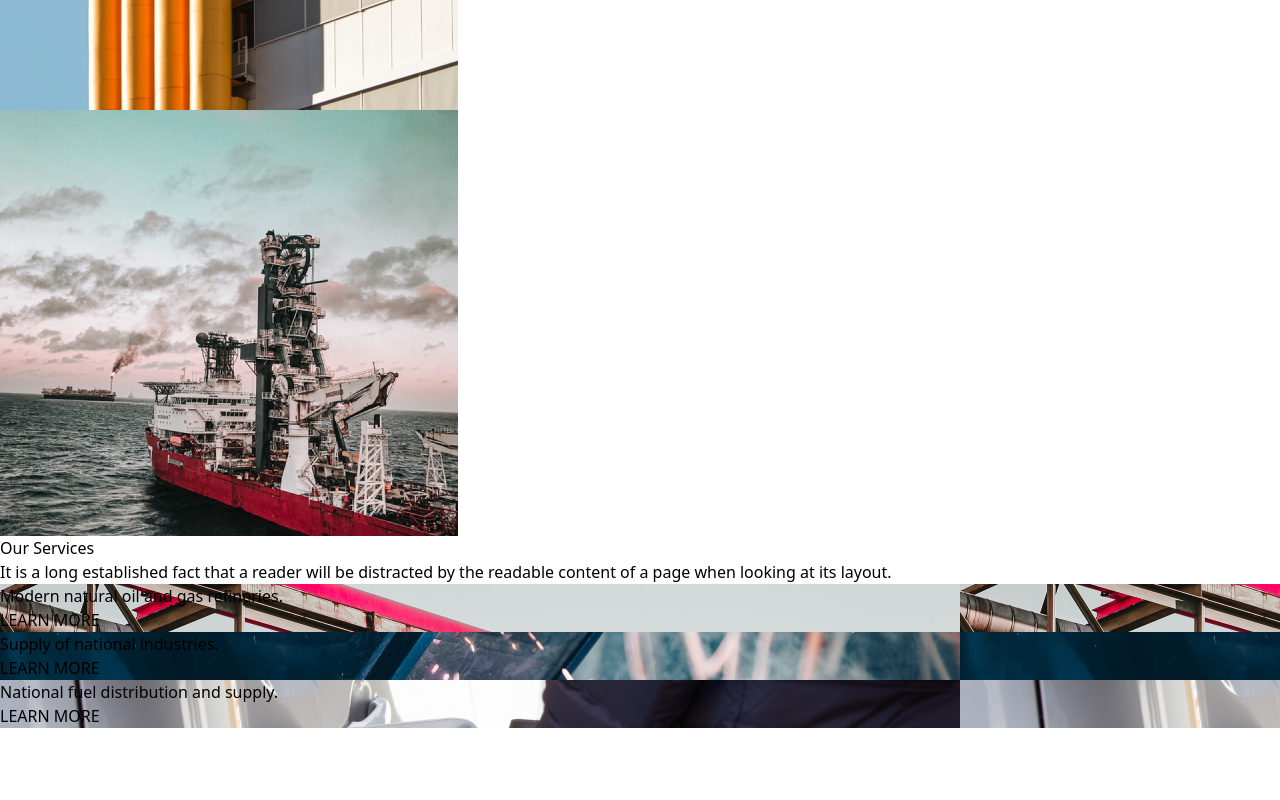
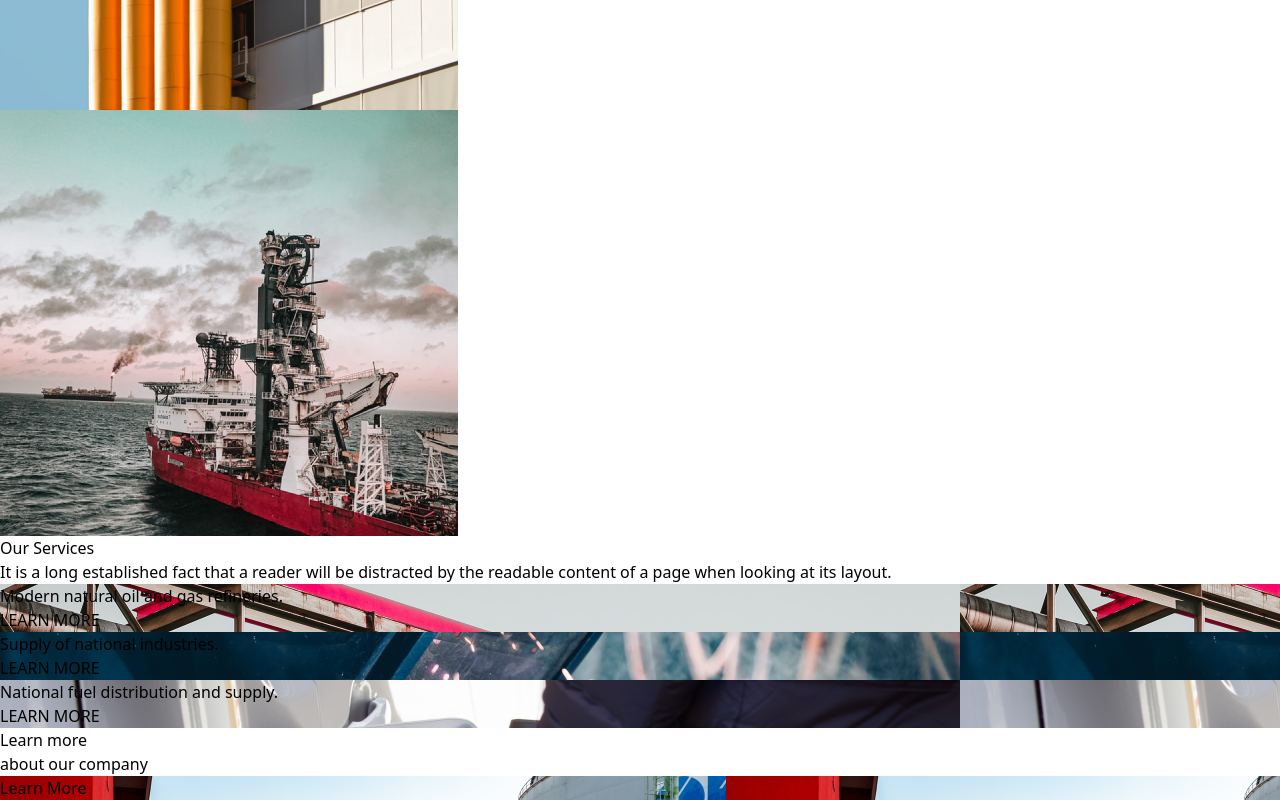
Before and after one commit to SahariorRidoy/37-Petroil, a React (Vite) app in the folder petroil/: page / in a window 1280 px wide. Shown: the part 1629-2429 px from the top of the page. Before the commit the page ends 2357 px from the top, so only its background shows below. Built offline with nearby package versions, Linux system fonts and the light colour scheme.

Commit message:
Added Learn More Components

```diff
--- a/petroil/src/App.jsx
+++ b/petroil/src/App.jsx
@@ -2,6 +2,7 @@
 import './App.css'
 import Banner from './components/Banner/Banner'
 import Header from './components/Header/Header'
+import LearnMore from './components/LearnMore/LearnMore'
 import Navbar from './components/Navbar/Navbar'
 import Services from './components/Services/Services'
 import Supplier from './components/Supplier/Supplier'
@@ -15,7 +16,7 @@ function App() {
     <Banner></Banner>
     <Supplier></Supplier>
     <Services></Services>
-
+    <LearnMore></LearnMore>
 
     </>
   )
--- /dev/null
+++ b/petroil/src/components/LearnMore/LearnMore.jsx
@@ -0,0 +1,11 @@
+import learnMore from '../../assets/learnmoreDockYeard.png'
+export default function LearnMore() {
+  return (
+    <div className="max-w-[1140px] mx-auto flex mt-[136px] mb-[253px]">
+<h2 className='bg-[#F40404] px-[77px] py-[100px] font-bold text-white text-4xl'>Learn more <br /> about our company</h2>
+<div style={{backgroundImage:`url(${learnMore})`}} className='bg-cover bg-no-repeat h-full w-full py-[152px] flex justify-center'>
+    <button className='bg-white text-[#F40404] font-semibold px-7 py-3'>Learn More</button>
+</div>
+    </div>
+  )
+}
```
